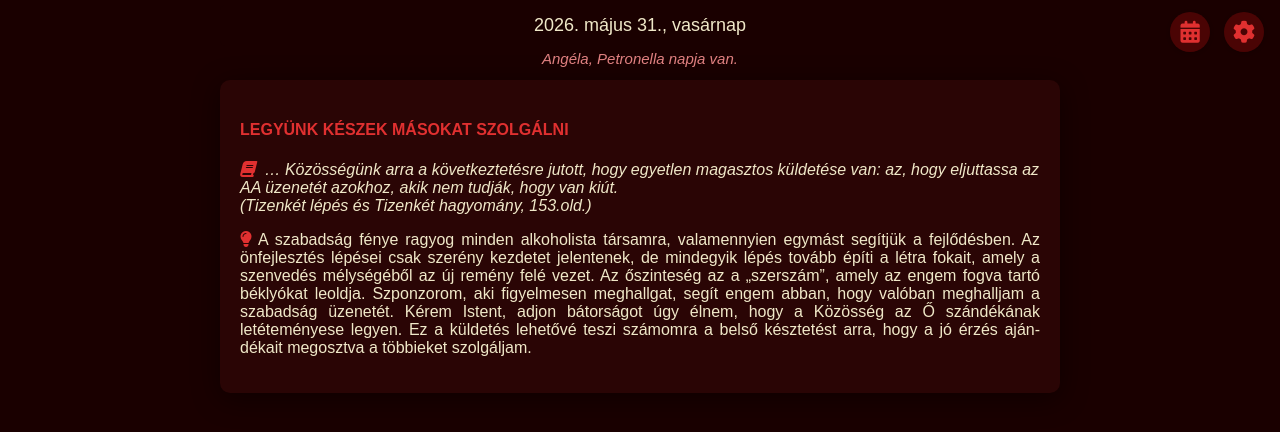
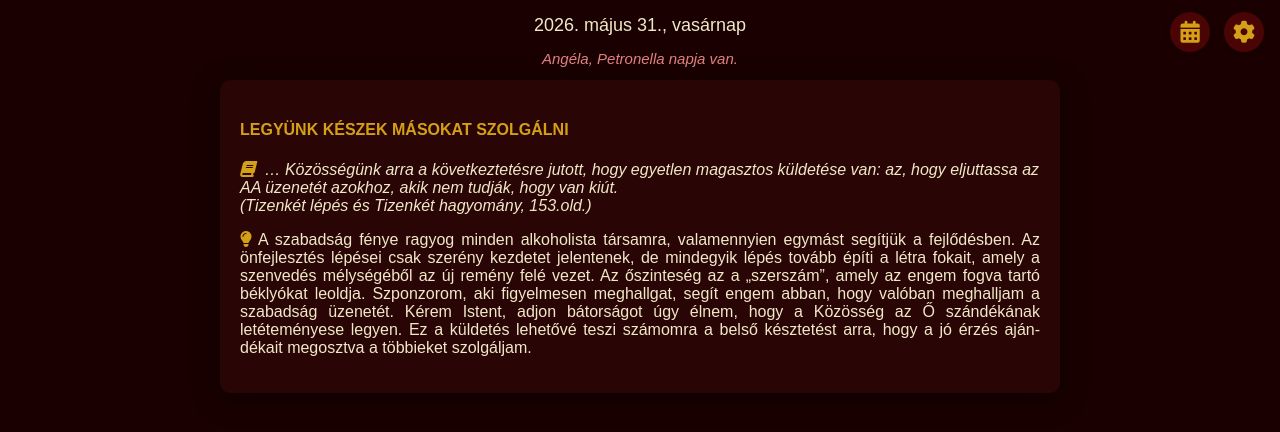
Before and after one commit to moln4rvilmos/napi-elmelkedes, a website: page index.html in a window 1280 px wide. Drawn offline with Linux system fonts and the dark colour scheme.

Commit message:
Sötét mód: h4 és fa-ikonok aranysárga színre váltanak
Co-Authored-By: Claude Sonnet 4.6 <noreply@anthropic.com>

```diff
--- a/stilus.css
+++ b/stilus.css
@@ -224,7 +224,7 @@ a {
     color: #1a2a5e;
     text-align: center;
     line-height: 1.7;
-    border-top: 4px solid #7a1520;
+
     box-shadow: 0 6px 28px rgba(26, 42, 94, 0.13);
 }
 
@@ -253,7 +253,7 @@ a {
         color: #f0e8c8;
     }
     h4 {
-        color: #e03030;
+        color: #d4a017;
     }
     .day-paragraph {
         background-color: #2a0505;
@@ -272,17 +272,17 @@ a {
     }
     .book-icon::before,
     .day-paragraph p::before {
-        color: #e03030;
+        color: #d4a017;
     }
     .ikon {
         background-color: rgba(80,5,5,0.9);
-        color: #e03030;
+        color: #d4a017;
     }
     .ikon:hover {
         background-color: rgba(100,10,10,0.95);
     }
     .jozan-uzenet .fa-cake-candles {
-        color: #e03030;
+        color: #d4a017;
         position: absolute;
         left: 20px;
         top: 18px;
@@ -312,7 +312,7 @@ a {
     .jozan-uzenet {
         background-color: #2a0505;
         color: #f0e8c8;
-        border-top-color: #e03030;
+
         box-shadow: 0 6px 28px rgba(0, 0, 0, 0.45);
     }
 }
```
